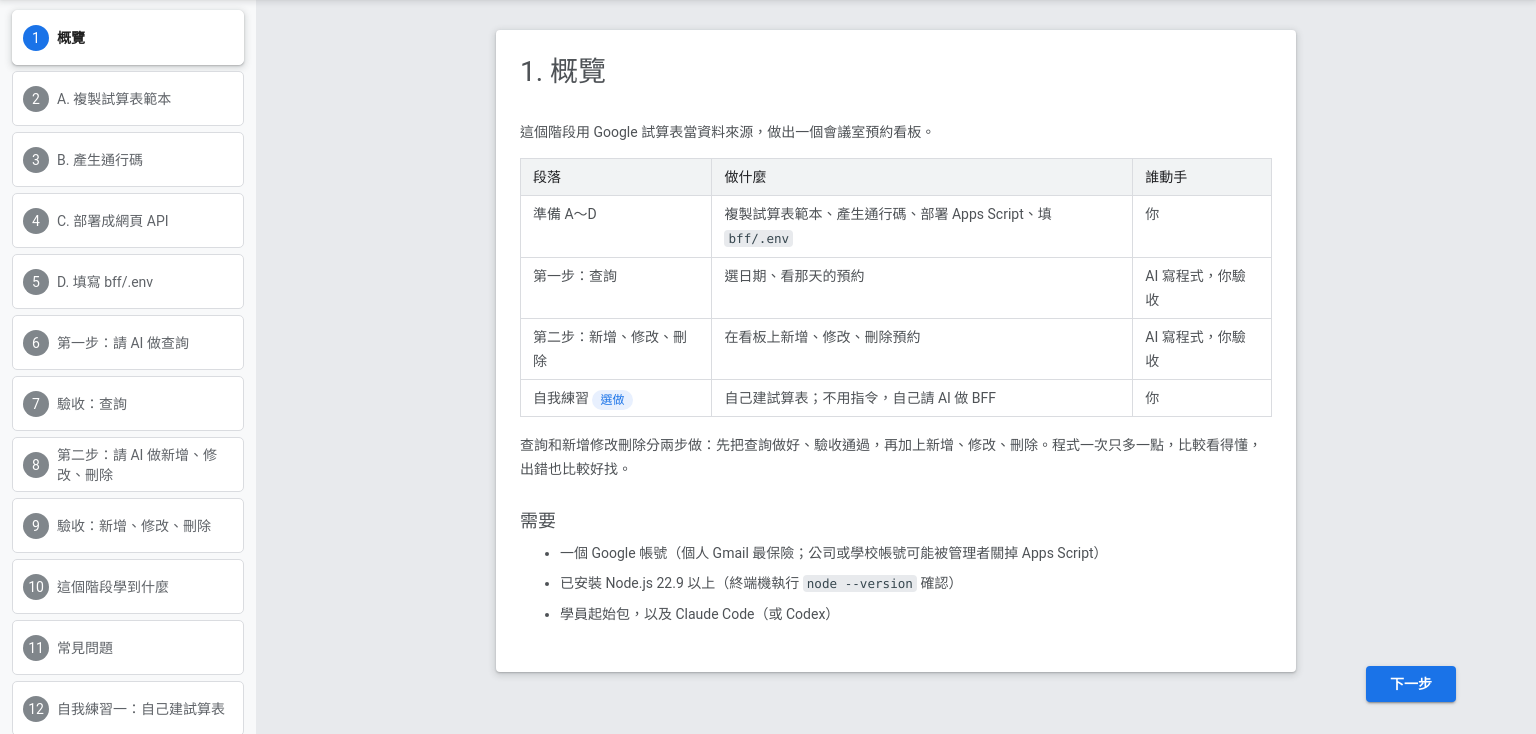
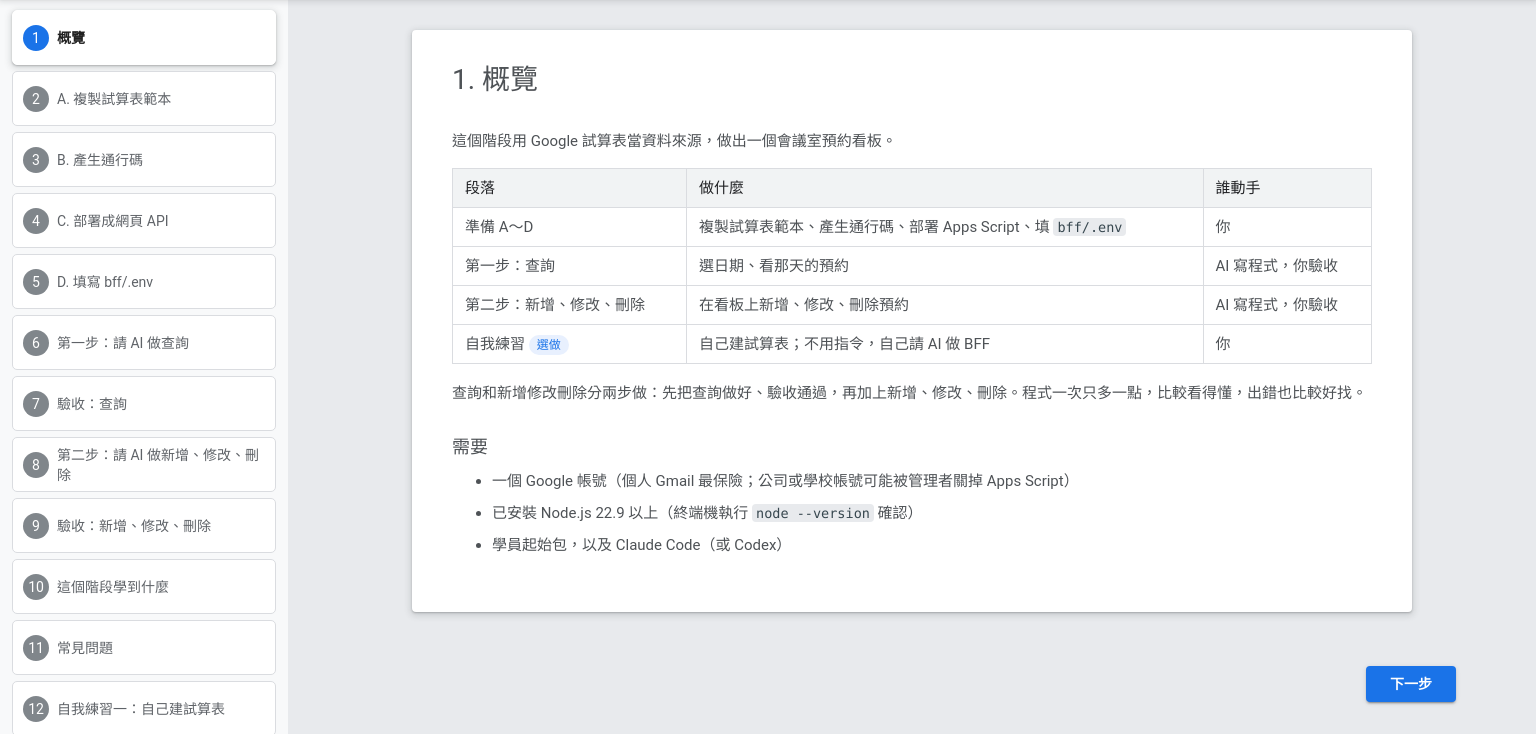
Before and after one commit to TamaaZhang/bff-ecp-course, a plain HTML site: page stage1.html in a window 1536 px wide. Shown: the part 66-800 px from the top of the page. Drawn offline with Linux system fonts and the light colour scheme.

Commit message:
大螢幕卡片變寬、字放大；「誰動手」欄不換行
Co-Authored-By: Claude Opus 5.5 <noreply@anthropic.com>

```diff
--- a/stage1.html
+++ b/stage1.html
@@ -69,7 +69,7 @@ table { border-collapse: collapse; width: 100%; }
 th, td { border: 1px solid var(--line); padding: 6px 12px; text-align: left; vertical-align: top; }
 th { background: var(--code-bg); color: var(--strong); font-weight: 500; white-space: nowrap; }
 /* 欄位設定表：格子不換行，太寬就在表格內左右捲動。 */
-table.fields th, table.fields td { white-space: nowrap; }
+table.fields th, table.fields td, th.nw, td.nw { white-space: nowrap; }
 
 /* 行內程式碼 */
 code { font-family: var(--mono); font-size: 90%; font-weight: 500; color: var(--code-text); background: var(--inline-code); border-radius: 4px; padding: 1px 4px; }
@@ -109,6 +109,18 @@ a.btn:hover { text-decoration: none; }
 .fab.done { background: var(--green); }
 .fab.done:hover { text-decoration: none; }
 .fab[hidden] { display: none; }
+
+/* 大螢幕：卡片跟著變寬，字也大一點，不要只佔中間一小塊。 */
+@media (min-width: 1400px) {
+  :root { --drawer-w: 288px; }
+  body { font-size: 15px; line-height: 26px; }
+  .card { max-width: 1000px; padding: 32px 40px 40px; }
+}
+@media (min-width: 1800px) {
+  body { font-size: 16px; line-height: 28px; }
+  .card { max-width: 1160px; }
+  .drawer button { font-size: 15px; }
+}
 
 .scrim { display: none; }
 @media (max-width: 840px) {
@@ -155,10 +167,10 @@ a.btn:hover { text-decoration: none; }
   <div class="meta"></div>
   <p>這個階段用 Google 試算表當資料來源，做出一個會議室預約看板。</p>
   <table>
-    <tr><th>段落</th><th>做什麼</th><th>誰動手</th></tr>
+    <tr><th>段落</th><th>做什麼</th><th class="nw">誰動手</th></tr>
     <tr><td>準備 A～D</td><td>複製試算表範本、產生通行碼、部署 Apps Script、填 <code>bff/.env</code></td><td>你</td></tr>
-    <tr><td>第一步：查詢</td><td>選日期、看那天的預約</td><td>AI 寫程式，你驗收</td></tr>
-    <tr><td>第二步：新增、修改、刪除</td><td>在看板上新增、修改、刪除預約</td><td>AI 寫程式，你驗收</td></tr>
+    <tr><td>第一步：查詢</td><td>選日期、看那天的預約</td><td class="nw">AI 寫程式，你驗收</td></tr>
+    <tr><td>第二步：新增、修改、刪除</td><td>在看板上新增、修改、刪除預約</td><td class="nw">AI 寫程式，你驗收</td></tr>
     <tr><td>自我練習 <span class="optional">選做</span></td><td>自己建試算表；不用指令，自己請 AI 做 BFF</td><td>你</td></tr>
   </table>
   <p>查詢和新增修改刪除分兩步做：先把查詢做好、驗收通過，再加上新增、修改、刪除。程式一次只多一點，比較看得懂，出錯也比較好找。</p>
```
Also changed, not shown: src/layout.html (+13 -1 lines), src/stage1.html (+3 -3 lines), stage2.html (+13 -1 lines), stage3.html (+13 -1 lines).
